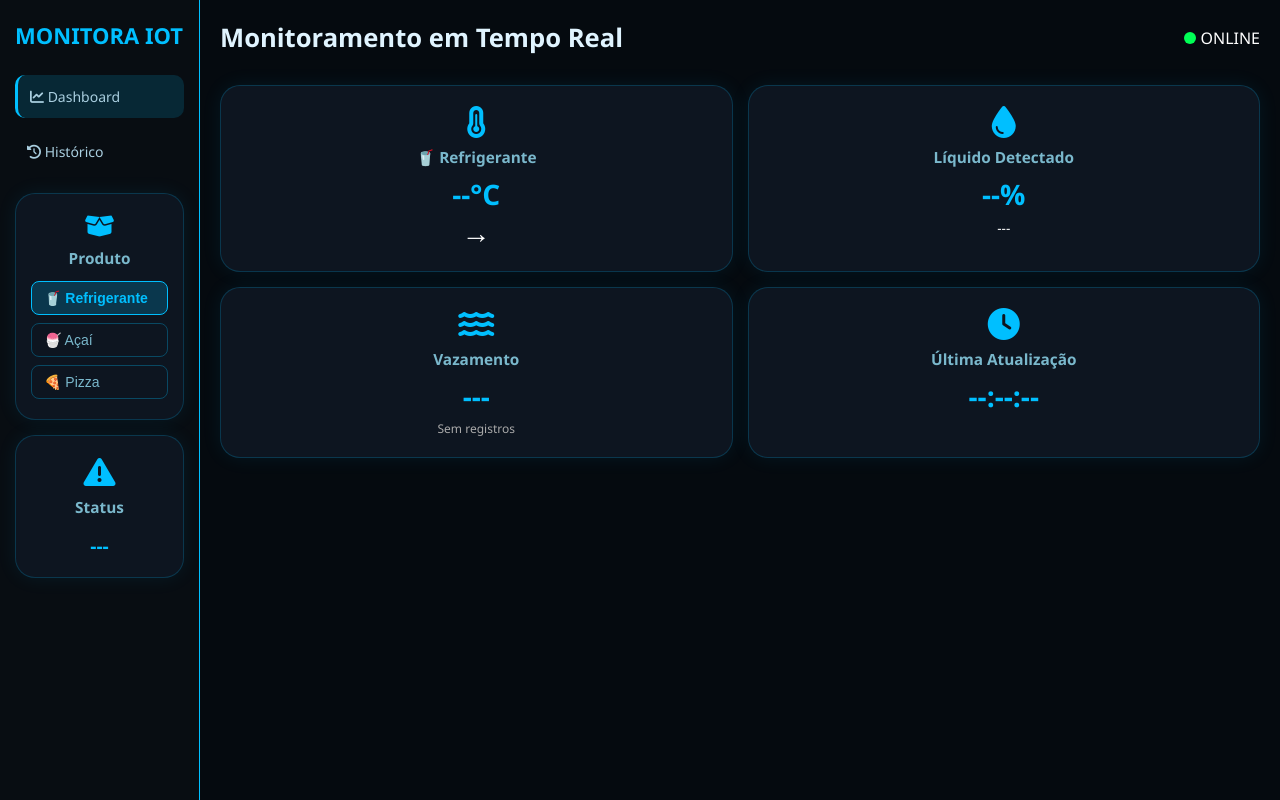
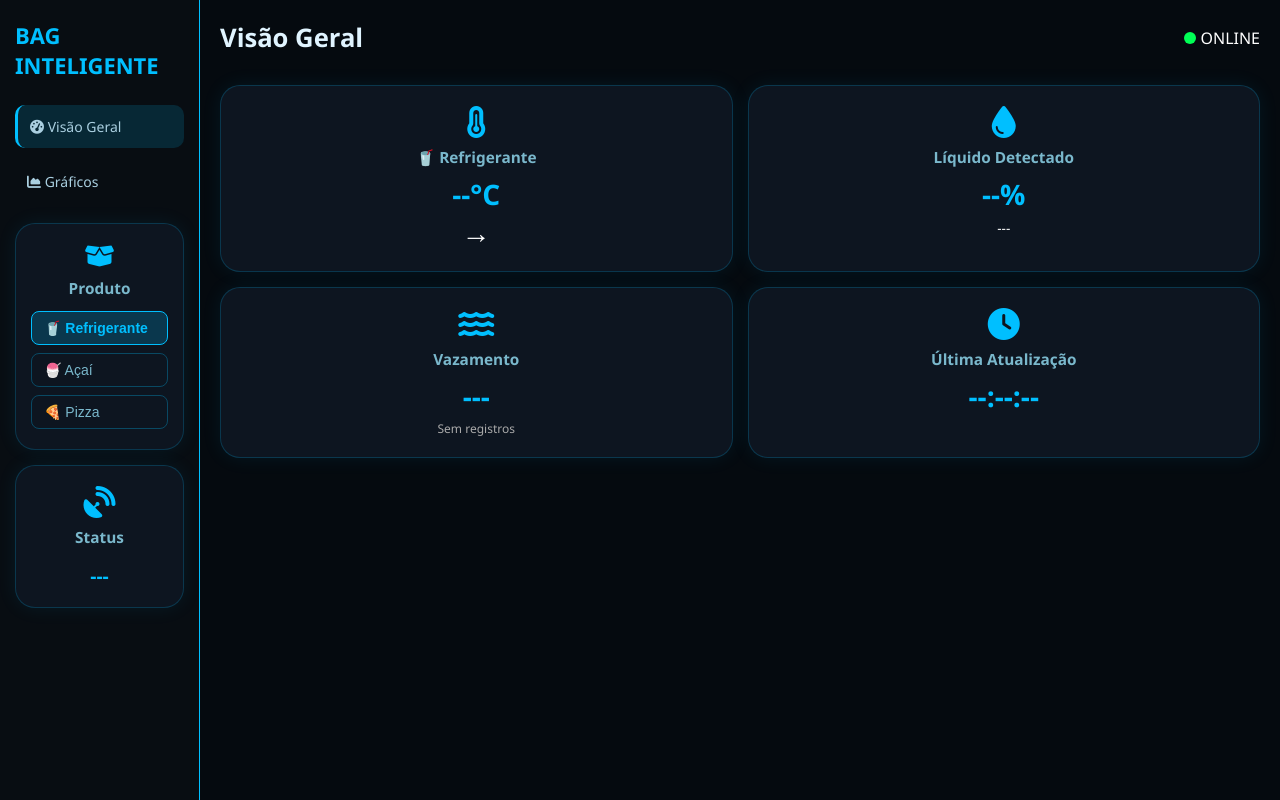
Before and after one commit to TH06A/monitorando-iot, a Flask app: page / in a window 1280 px wide. Run offline with Flask 3, Linux system fonts and the light colour scheme; data that the repository does not hold is empty; some libraries are stand-ins or nearby versions.

Commit message:
Update dashboard labels and remove Telegram card

```diff
--- a/templates/dashboard.html
+++ b/templates/dashboard.html
@@ -11,13 +11,13 @@
 <body>
 
 <div class="sidebar">
-    <div class="logo">MONITORA IOT</div>
+    <div class="logo">BAG INTELIGENTE</div>
     <ul>
         <li id="nav-dashboard" class="nav-ativo" onclick="mostrarPagina('dashboard')">
-            <i class="fa-solid fa-chart-line"></i> Dashboard
+            <i class="fa-solid fa-gauge-high"></i> Visão Geral
         </li>
         <li id="nav-historico" onclick="mostrarPagina('historico')">
-            <i class="fa-solid fa-clock-rotate-left"></i> Histórico
+            <i class="fa-solid fa-chart-area"></i> Gráficos
         </li>
 
         <!-- ── SELEÇÃO DE PRODUTO ── -->
@@ -31,17 +31,27 @@
             </div>
         </div>
 
+        <!-- ── STATUS ── -->
         <div class="card status-card" style="margin-top:15px;">
-            <i id="icone-alerta" class="fa-solid fa-triangle-exclamation"></i>
+            <i id="icone-alerta" class="fa-solid fa-satellite-dish"></i>
             <h3>Status</h3>
             <span id="status-temp">---</span>
         </div>
+
+        <!-- ── TELEGRAM COMPACTO ── -->
+        <div id="card-telegram" style="display:none; margin-top:12px;">
+            <div class="telegram-compacto">
+                <i class="fa-brands fa-telegram" id="icone-telegram"></i>
+                <span id="status-telegram">NOTIFICANDO</span>
+            </div>
+        </div>
+
     </ul>
 </div>
 
 <div class="content">
     <div class="header">
-        <h1 id="titulo-pagina">Monitoramento em Tempo Real</h1>
+        <h1 id="titulo-pagina">Visão Geral</h1>
         <div class="status">
             <span class="online"></span>
             ONLINE
@@ -80,19 +90,9 @@
             </div>
 
         </div>
-
-        <!-- ── CARD TELEGRAM ── -->
-        <div class="card" id="card-telegram" style="display:none; margin-top:20px; flex-direction:row; align-items:center; gap:15px; padding:20px 25px; text-align:left;">
-            <i class="fa-brands fa-telegram" id="icone-telegram" style="font-size:2rem;"></i>
-            <div>
-                <h3 style="margin:0;">Telegram</h3>
-                <span id="status-telegram" style="font-size:1rem;">NOTIFICANDO</span>
-            </div>
-        </div>
-
     </div>
 
-    <!-- ── PÁGINA HISTÓRICO ── -->
+    <!-- ── PÁGINA GRÁFICOS ── -->
     <div id="pagina-historico" style="display:none">
         <div class="graficos-grid">
             <div class="grafico-box">
```
